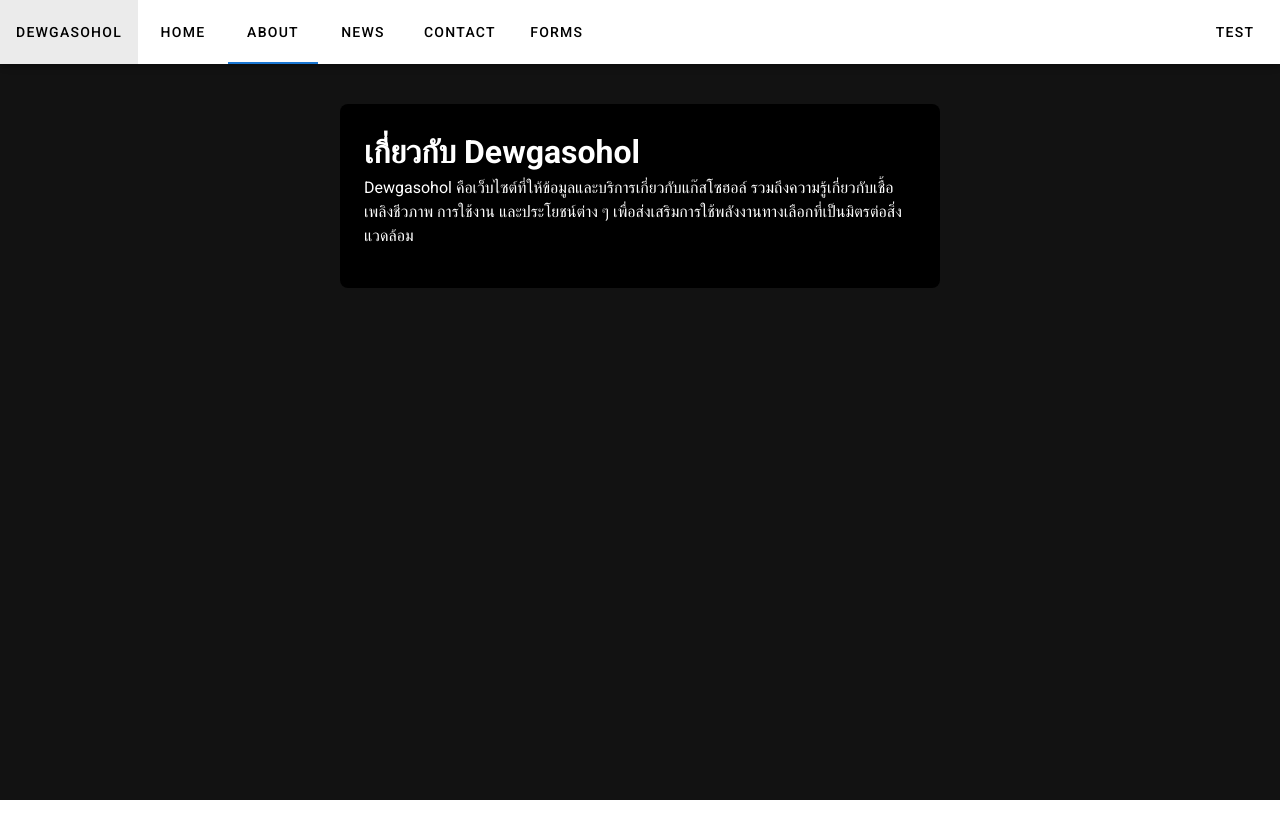
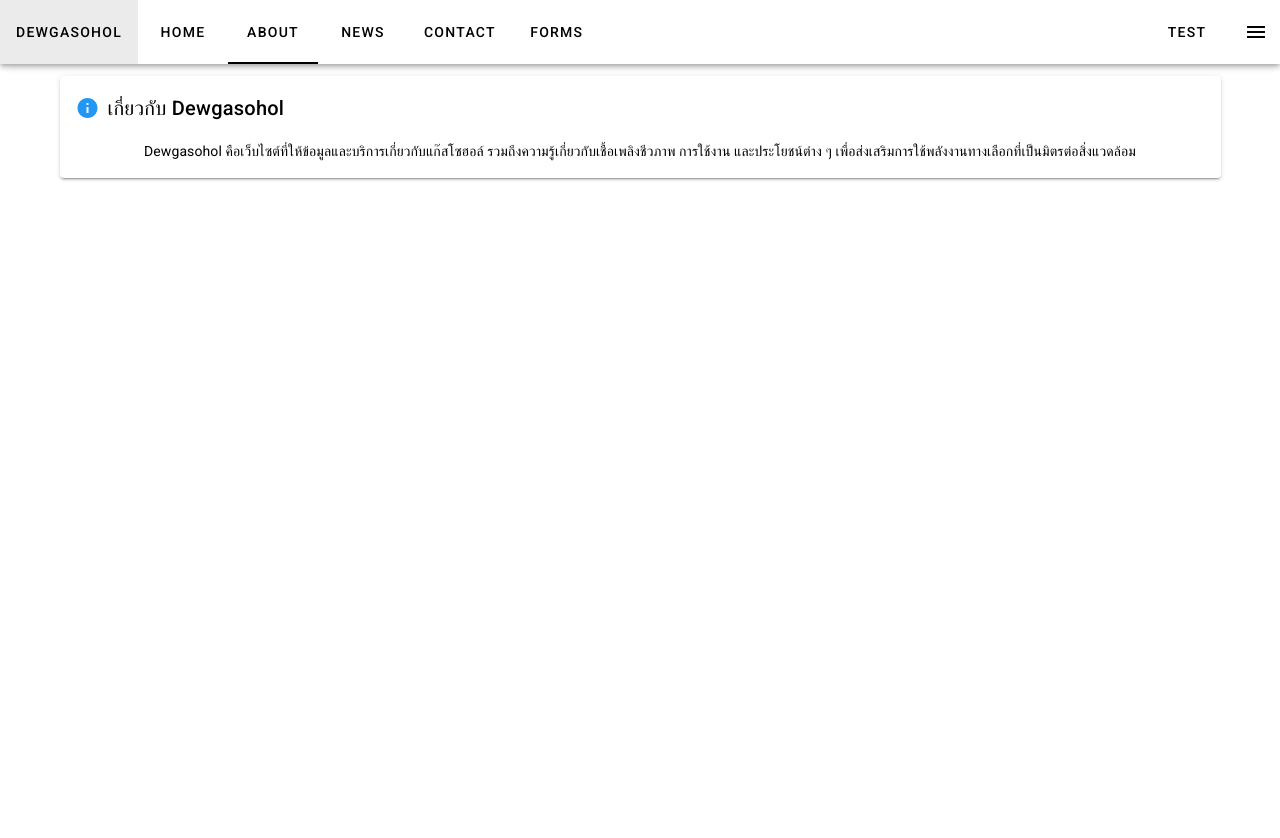
Before and after one commit to SasakuraDew/dewgasohol-beta, a Nuxt app: page /about in a window 1280 px wide. Shown: the top 838 px of the page. Before the commit the page ends 800 px from the top, so only its background shows below. Built offline with nearby package versions, Linux system fonts and the light colour scheme.

Commit message:
8/7/2568

```diff
--- a/layouts/default.vue
+++ b/layouts/default.vue
@@ -1,7 +1,7 @@
 <template>
-  <v-app>
-    <v-app-bar class="white" app>
-      <v-tabs background-color="white">
+  <v-app style="max-width: auto; height: auto; margin: 0 auto;">
+    <v-app-bar style="max-width: auto; height: auto; margin: auto;" class="white" app>
+      <v-tabs tabs background-color="white" slider-color="black">
         <v-tab class="black--text" to="/">Dewgasohol</v-tab>
         <v-tab class="black--text" to="/home">Home</v-tab>
         <v-tab class="black--text" to="/about">About</v-tab>
@@ -10,8 +10,44 @@
         <v-tab class="black--text" to="/forms">Forms</v-tab>
         <v-spacer></v-spacer>
         <v-tab class="black--text" to="/test">Test</v-tab>
+        <v-btn icon @click="drawer = !drawer" style="max-width: auto; height: auto; margin: 0 auto;">
+          <v-icon color="black">mdi-menu</v-icon>
+        </v-btn>
       </v-tabs>
     </v-app-bar>
+    <v-navigation-drawer
+      v-model="drawer"
+      right
+      temporary
+      app
+      style="max-width: 300px; height: auto; margin: 0 auto;"
+      width="300"
+      fixed
+      clipped
+      disable-resize-watcher
+      :style="{ backgroundColor: 'white' }"
+      class="white">
+      <v-list>
+        <v-list-item>
+          <v-list-item-content class="black--text">
+            <v-list-item-title class="headline">เมนูเพิ่มเติม</v-list-item-title>
+          </v-list-item-content>
+        </v-list-item>
+        <v-divider></v-divider>
+        <v-list-item link class="black--text">
+          <v-list-item-icon><v-icon class="black--text">mdi-account</v-icon></v-list-item-icon>
+          <v-list-item-title>โปรไฟล์</v-list-item-title>
+        </v-list-item>
+        <v-list-item link class="black--text">
+          <v-list-item-icon><v-icon class="black--text">mdi-cog</v-icon></v-list-item-icon>
+          <v-list-item-title>ตั้งค่า</v-list-item-title>
+        </v-list-item>
+        <v-list-item link class="black--text">
+          <v-list-item-icon><v-icon class="black--text">mdi-logout</v-icon></v-list-item-icon>
+          <v-list-item-title>ออกจากระบบ</v-list-item-title>
+        </v-list-item>
+      </v-list>
+    </v-navigation-drawer>
     <v-main>
       <nuxt />
     </v-main>
@@ -20,10 +56,13 @@
 
 <script>
 export default {
-  // ...existing code...
+  data() {
+    return {
+      drawer: false
+    }
+  }
 }
 </script>
 
 <style>
-/* ...existing code... */
 </style>
--- a/pages/about.vue
+++ b/pages/about.vue
@@ -1,26 +1,35 @@
 <template>
-    <div class="about-page">
-        <h1>เกี่ยวกับ Dewgasohol</h1>
-        <p>
-            Dewgasohol คือเว็บไซต์ที่ให้ข้อมูลและบริการเกี่ยวกับแก๊สโซฮอล์
-            รวมถึงความรู้เกี่ยวกับเชื้อเพลิงชีวภาพ การใช้งาน และประโยชน์ต่าง ๆ
-            เพื่อส่งเสริมการใช้พลังงานทางเลือกที่เป็นมิตรต่อสิ่งแวดล้อม
-        </p>
+    <div class="home-bg">
+    <V-container>
+        <V-row>
+            <V-col color="white" class="text-center">
+                <V-card color="white">
+                    <V-card-title class="black--text">
+                        <V-icon left color="blue">mdi-information</V-icon>
+                        เกี่ยวกับ Dewgasohol
+                    </V-card-title>
+                    <V-card-text class="black--text">
+                        Dewgasohol คือเว็บไซต์ที่ให้ข้อมูลและบริการเกี่ยวกับแก๊สโซฮอล์
+                        รวมถึงความรู้เกี่ยวกับเชื้อเพลิงชีวภาพ การใช้งาน และประโยชน์ต่าง ๆ
+                        เพื่อส่งเสริมการใช้พลังงานทางเลือกที่เป็นมิตรต่อสิ่งแวดล้อม
+                    </V-card-text>
+                </V-card>
+            </V-col>
+        </V-row>
+        </V-container>
     </div>
 </template>
 
 <script>
-export default {
-    name: 'AboutPage'
-}
 </script>
 
 <style scoped>
-.about-page {
-    max-width: 600px;
-    margin: 40px auto;
-    padding: 24px;
-    background: #000000;
-    border-radius: 8px;
+.home-bg {
+    background: #fff !important;
+    min-height: 100vh;
+}
+v-container, v-row, v-col, v-card {
+    position: relative;
+    z-index: 2;
 }
 </style>
--- a/pages/forms.vue
+++ b/pages/forms.vue
@@ -101,3 +101,14 @@
     },
   }
 </script>
+
+<style scoped>
+.home-bg {
+    background: #fff !important;
+    min-height: 100vh;
+}
+v-container, v-row, v-col, v-card {
+    position: relative;
+    z-index: 2;
+}
+</style>
--- a/pages/home.vue
+++ b/pages/home.vue
@@ -1,5 +1,5 @@
 <template>
-    <div class="home-bg home-bg-graphic">
+    <div class="home-bg">
         <v-container>
             <v-row >
                 <!-- ตลาดหุ้น -->
@@ -113,13 +113,6 @@ export default {
     background: #fff !important;
     min-height: 100vh;
 }
-.home-bg-graphic {
-    background-image: url('/1994408.jpg'); /* ใช้รูปที่มีใน static */
-    background-repeat: no-repeat;
-    background-size: cover;
-    background-position: center;
-    position: relative;
-}
 v-container, v-row, v-col, v-card {
     position: relative;
     z-index: 2;
--- a/pages/news.vue
+++ b/pages/news.vue
@@ -1,19 +1,20 @@
 <template>
+    <div class="news-bg">
         <v-container>
             <v-row>
                 <v-col cols="12" md="8" class="mx-auto">
-                <v-card>
+                    <v-card color="white" class="mb-4">
                         <v-img
                             src="https://images.unsplash.com/photo-1519389950473-47ba0277781c?auto=format&fit=crop&w=800&q=80"
                             height="300px"
                         ></v-img>
-                    <v-card-title class="headline">
+                        <v-card-title class="headline black--text">
                             เทคโนโลยีคอมพิวเตอร์ช่วยเพิ่มประสิทธิภาพการใช้น้ำมันในยุคดิจิทัล
                         </v-card-title>
-                    <v-card-subtitle>
+                        <v-card-subtitle class="grey--text text--darken-1">
                             10 มิถุนายน 2567 | โดย ทีมข่าวเทคโนโลยี
                         </v-card-subtitle>
-                    <v-card-text>
+                        <v-card-text class="black--text">
                             <p>
                                 ในยุคปัจจุบัน เทคโนโลยีคอมพิวเตอร์เข้ามามีบทบาทสำคัญในการพัฒนาน้ำมันเชื้อเพลิง ทั้งในด้านการวิจัยสูตรน้ำมันใหม่ ๆ และการควบคุมคุณภาพการผลิต
                                 ระบบคอมพิวเตอร์ช่วยให้โรงกลั่นน้ำมันสามารถตรวจสอบและปรับปรุงกระบวนการผลิตได้อย่างแม่นยำ ส่งผลให้ประหยัดพลังงานและลดต้นทุน
@@ -24,12 +25,13 @@
                             </p>
                         </v-card-text>
                         <v-card-actions>
-                        <v-btn color="primary" text>อ่านเพิ่มเติม</v-btn>
+                            <v-btn color="black" text>อ่านเพิ่มเติม</v-btn>
                         </v-card-actions>
                     </v-card>
                 </v-col>
             </v-row>
         </v-container>
+    </div>
 </template>
 
 <script>
@@ -39,7 +41,9 @@ export default {
 </script>
 
 <style scoped>
-.v-card-title {
-    font-weight: bold;
+.news-bg {
+    background: #fff !important;
+    min-height: 100vh;
+    width: 100vw;
 }
 </style>
```
Lines whose indentation alone changed are shown as unchanged.
